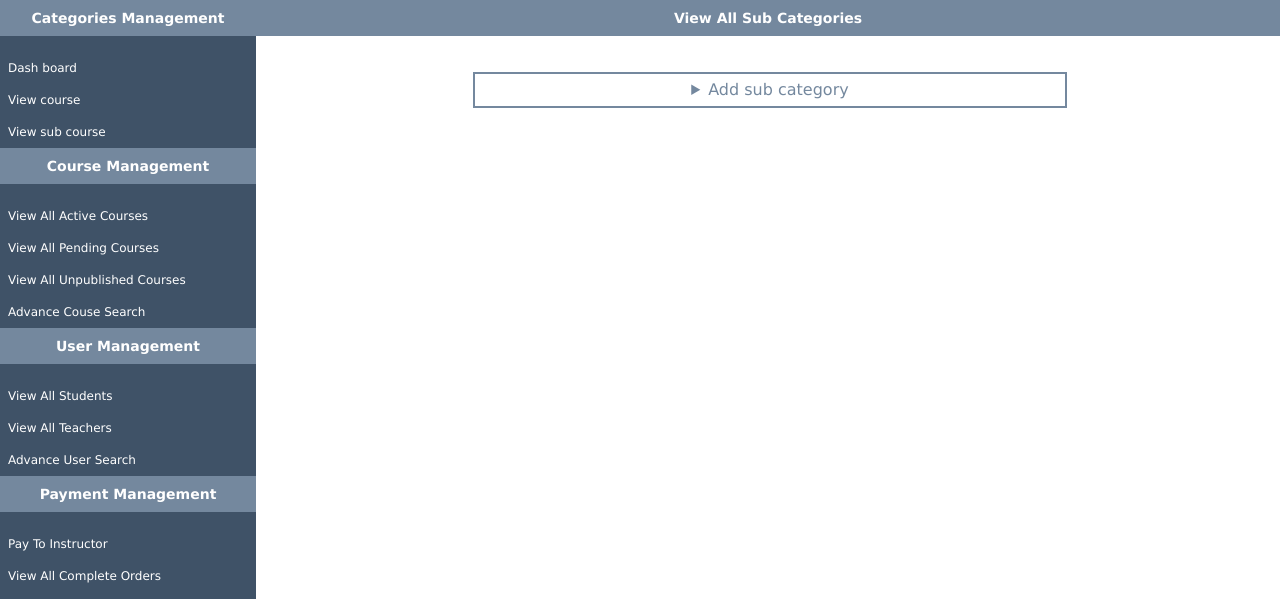
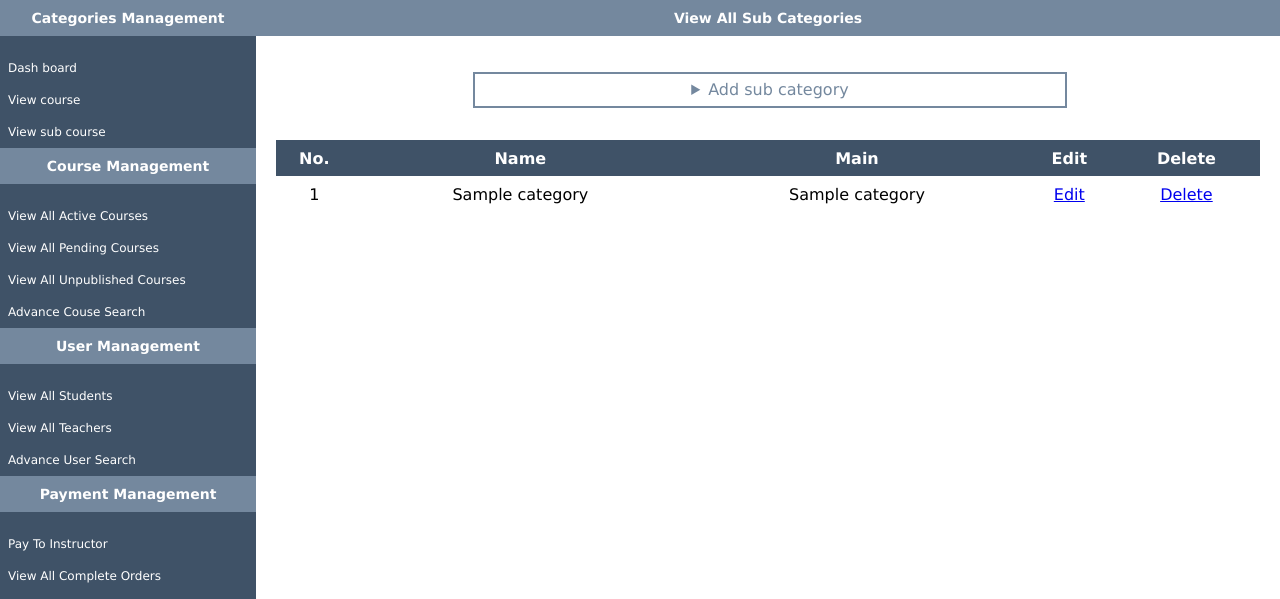
Before and after one commit to GuysKapen/ELearningPHP, a PHP site: page /index.php?sub_cat in a window 1280 px wide. Shown: the part 60-659 px from the top of the page. Run offline with PHP 8.4, Linux system fonts and the light colour scheme; tables that the repository leaves empty or names only in its code hold one stand-in row (values such as "Sample post").

Commit message:
Show categories and sub categories

```diff
--- a/admin/inc/function.php
+++ b/admin/inc/function.php
@@ -74,3 +74,18 @@ function select_categories()
     }
     return $cats;
 }
+
+
+function select_sub_categories()
+{
+    include("inc/connect.php");
+    $sel_cat = $con->prepare("select c.cat_name, s.sub_cat_name, s.sub_cat_id from categories c inner join sub_categories s on c.cat_id=s.cat_id");
+    $sel_cat->setFetchMode(PDO::FETCH_ASSOC);
+    $sel_cat->execute();
+
+    $cats = array();
+    while($row = $sel_cat->fetch()) {
+        array_push($cats, array("name" => $row["sub_cat_name"], "id" => $row["sub_cat_id"], "cat_name" => $row["cat_name"]));
+    }
+    return $cats;
+}
--- a/admin/inc/sub_category.php
+++ b/admin/inc/sub_category.php
@@ -20,6 +20,30 @@
                 <button name="add_sub_cat">Add category</button>
             </form>
         </details>
+
+        <table>
+            <tr>
+                <th>No.</th>
+                <th>Name</th>
+                <th>Main</th>
+                <th>Edit</th>
+                <th>Delete</th>
+            </tr>
+
+            <?php
+            $i = 1;
+            $cats = select_sub_categories();
+            foreach ($cats as $cat) {
+                echo "<tr>
+                <td>" . $i++ . "</td>
+                <td>" . $cat['name'] . "</td>
+                <td>" . $cat['cat_name'] . "</td>
+                <td><a href='#'>Edit</a></td>
+                <td><a href='#'>Delete</a></td>
+                </tr>";
+            }
+            ?>
+        </table>
     </div>
 </div>
 
--- a/admin/style.css
+++ b/admin/style.css
@@ -191,6 +191,24 @@
 
 }
 
+#add-cat table {
+    width: 100%;
+    margin-top: 2rem;
+    border-spacing: 0;
+}
+
+#add-cat table tr th {
+    height: 36px;
+    background: #3f5267;
+    color: #fff;
+    box-sizing: border-box;
+}
+
+#add-cat table tr td {
+    height: 36px;
+    text-align: center;
+}
+
 .mt-2{
     margin-top: 1rem;
 }
```
Also changed, not shown: admin/inc/category.php (+22 -1 lines).
